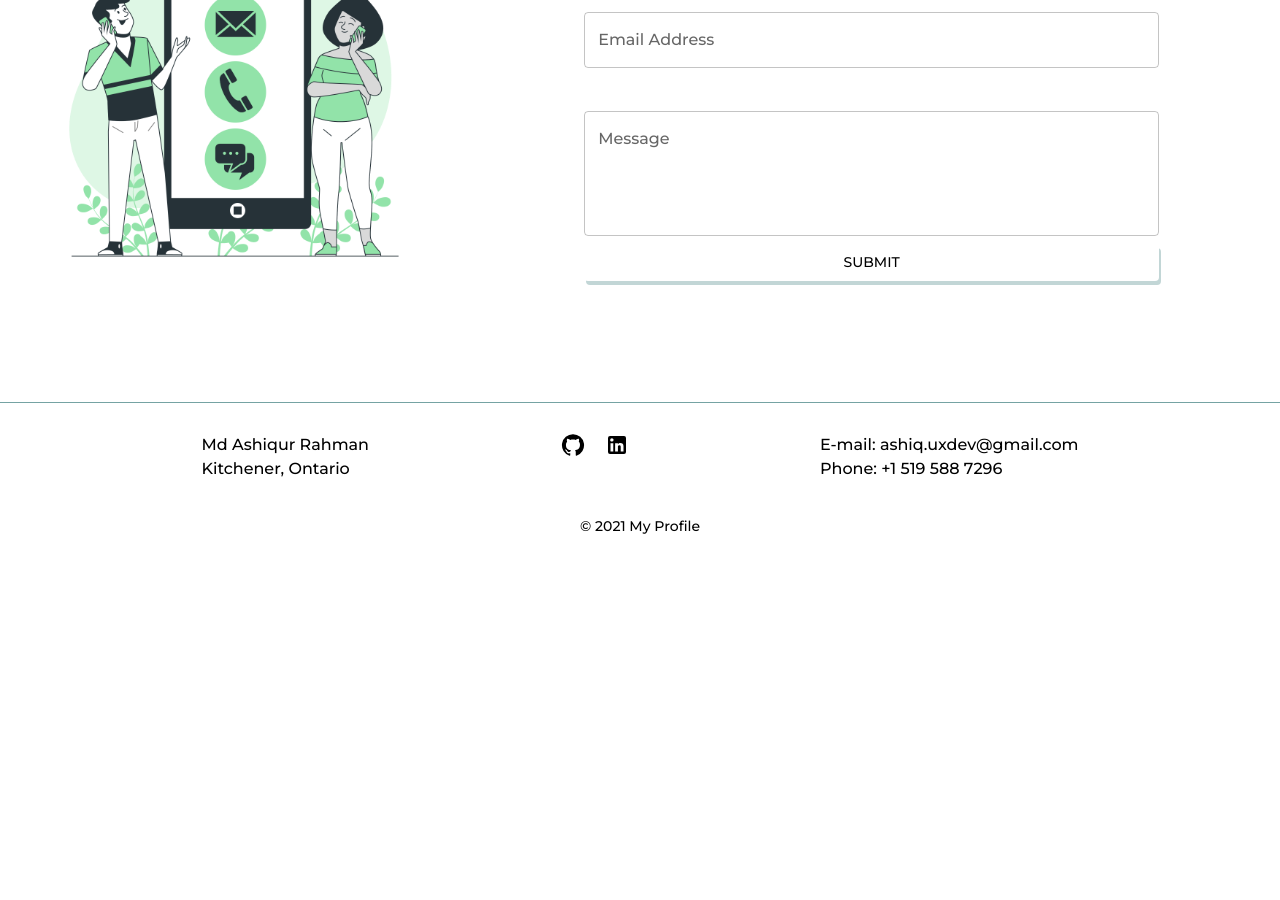
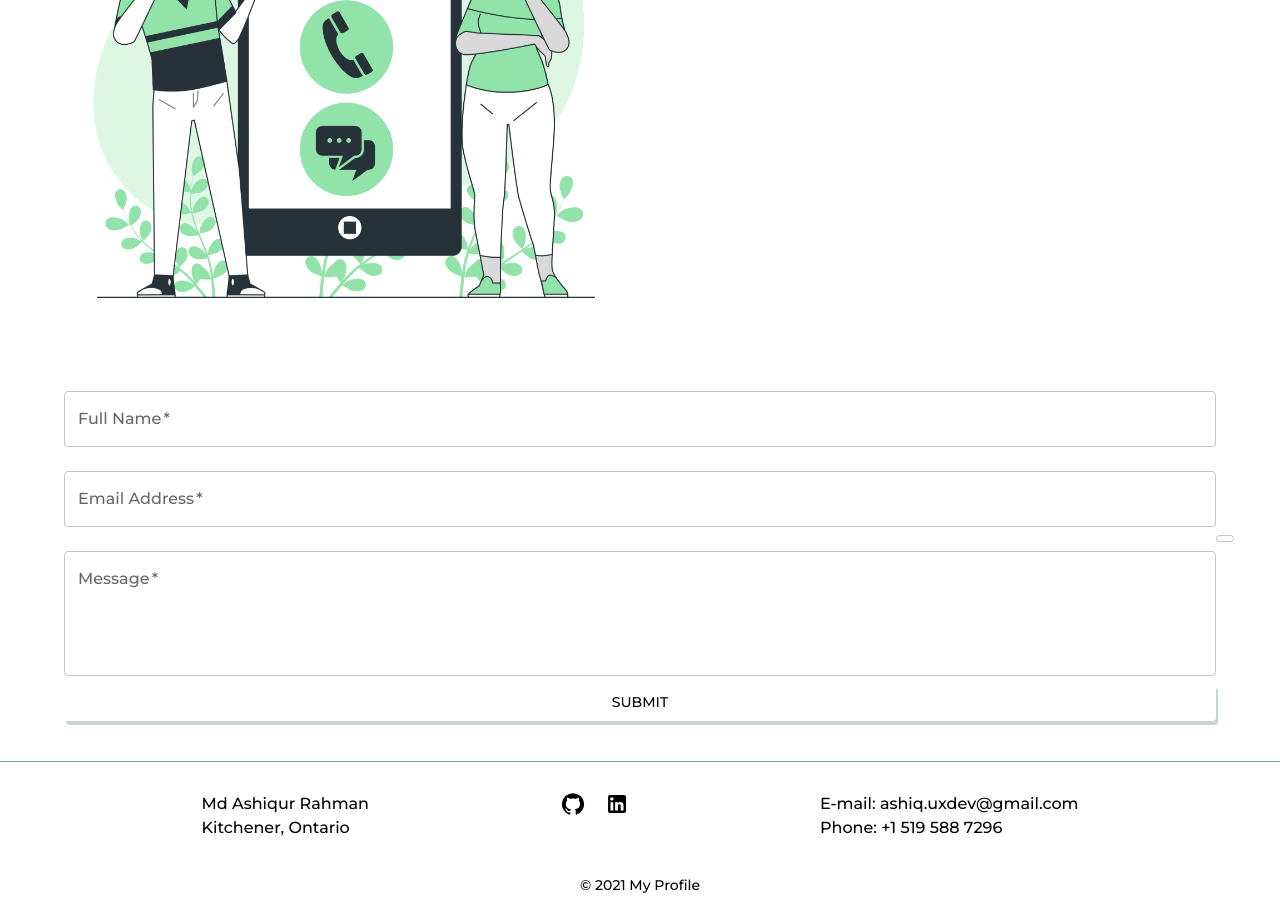
Before and after one commit to AshiqRhn/profile-website, a Next.js app: page / in a window 1280 px wide. Shown: the part 2460-3360 px from the top of the page. Before the commit the page ends 3001 px from the top, so only its background shows below. Built offline with nearby package versions, Linux system fonts and the light colour scheme.

Commit message:
contact form
edited

```diff
--- /dev/null
+++ b/src/contactForm.tsx
@@ -0,0 +1,86 @@
+import { Button, CardMedia, Container, Grid, TextField, Typography } from '@mui/material';
+import { makeStyles } from "@mui/styles";
+import React from 'react';
+
+const ContactForm = () => {
+  const useStyles = makeStyles({
+    Media: {
+      height: "100%",
+      width: "50%",
+      alignItems: "center",
+    },
+  });
+  const classes = useStyles()
+  return (
+    <>
+    <Container>
+    <Typography variant="h3" align="center"  marginBottom={5} marginTop={15}>
+          Contact Me
+        </Typography>
+        <Grid item xs={12} md={6} lg={5} marginTop={5} marginBottom={5} marginRight={5}>
+            <CardMedia
+              className={classes.Media}
+              component="img"
+              image="/contact.png"
+            />
+          </Grid>
+          <Grid
+            item
+            xs={12}
+            md={6}
+            lg={6}
+            marginTop={5}
+            marginBottom={5}
+            alignItems="center"
+          >
+          <div>
+            <form action="https://formsubmit.co/ashiq.uxdev@gmail.com" method="POST">
+            <TextField
+                  label="Full Name"
+                  margin="normal"
+                  variant="outlined"
+                  fullWidth
+                  required
+                />
+
+            <TextField
+                  label="Email Address"
+                  margin="normal"
+                  variant="outlined"
+                  fullWidth
+                  required
+                />
+            <TextField
+                multiline
+                rows="4"
+                label="Message"
+                margin="normal"
+                variant="outlined"
+                fullWidth
+                required
+              />
+              <TextField
+                type="hidden"
+                name="_next"
+                value="https://www.ashiqrahman.link/about"
+              />
+              <Button fullWidth
+                variant="contained"
+                type="submit"
+                sx={{
+                  color: 'black',
+                  backgroundColor: 'white',
+                  boxShadow: '2px 4px #c2d6d6',
+                }}>
+                Submit
+              </Button>
+            </form>
+          </div>
+
+          </Grid>
+    </Container>
+    </>
+  )
+}
+
+export default ContactForm
--- a/src/home.tsx
+++ b/src/home.tsx
@@ -4,7 +4,7 @@ import Head from "next/head";
 import React from "react";
 import Menu from "../src/menu";
 import About from "./about";
-import Contact from "./contact";
+import ContactForm from "./contactForm";
 import Footer from "./footer";
 import Projects from "./projects";
 import Skills from "./skills";
@@ -38,7 +38,7 @@ function HomePage() {
         <About />
         <Skills />
         <Projects />
-        <Contact />
+        <ContactForm />
         <Footer />
     </ThemeProvider>
     </>
```
